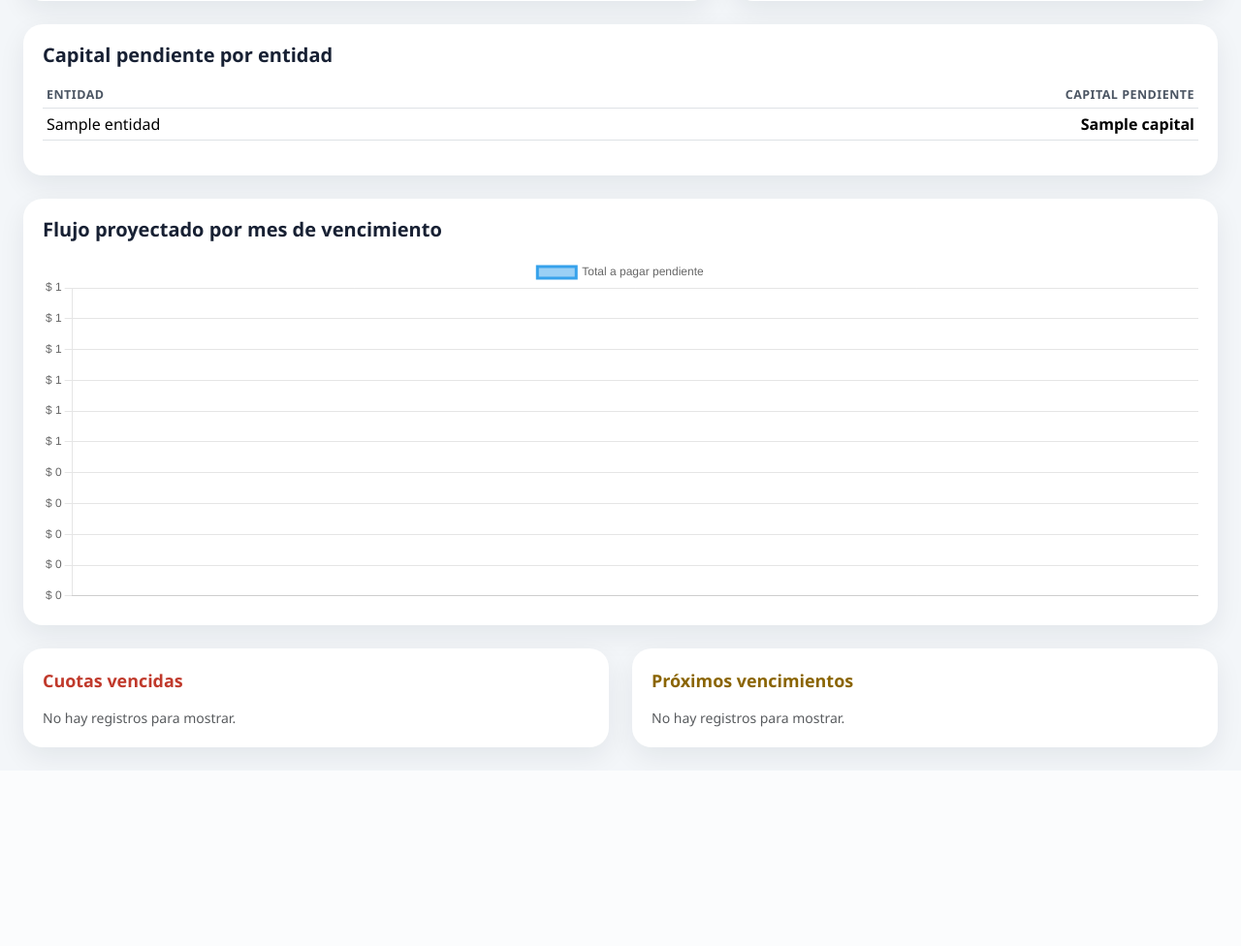
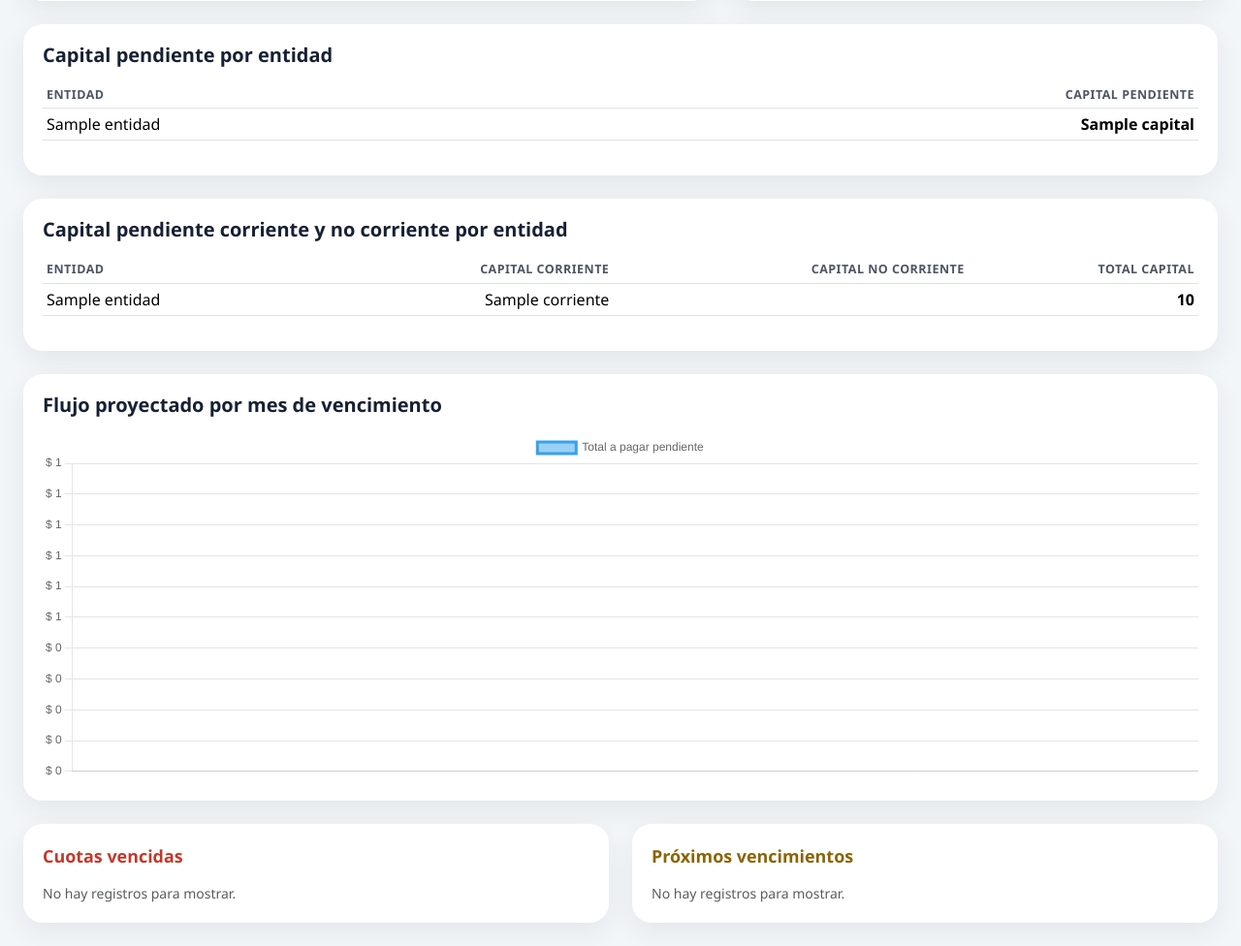
Before and after one commit to Mateo0697-lab/tablero-prestamos, a Flask app: template templates/dashboard.html in a window 1280 px wide. Shown: the part 1064-2040 px from the top of the page at 97% size. Before the commit the page ends 1853 px from the top, so only its background shows below. Run offline with Flask 3, Linux system fonts and the light colour scheme; the template is opened without the code that fills it: most values are stand-ins (such as "Sample title", 1, 10 or a date in 2020).

Commit message:
Add current and non current capital by entity

```diff
--- a/app.py
+++ b/app.py
@@ -520,6 +520,7 @@ def dashboard():
     }
 
     capital_por_entidad = []
+    capital_corriente_no_corriente = []
 
     if not cuotas.empty:
         abiertas = cuotas[
@@ -549,6 +550,34 @@ def dashboard():
             for entidad, capital in capital_entidad.items()
         ]
 
+        fecha_corte_corriente = hoy + pd.DateOffset(months=12)
+
+        abiertas["clasificacion"] = abiertas["fecha_vencimiento"].apply(
+            lambda x: "Corriente" if pd.notna(x) and x <= fecha_corte_corriente else "No corriente"
+        )
+
+        capital_clasificado = (
+            abiertas
+            .groupby(["entidad", "clasificacion"])["capital"]
+            .sum()
+            .unstack(fill_value=0)
+        )
+
+        capital_clasificado["Total"] = capital_clasificado.sum(axis=1)
+        capital_clasificado = capital_clasificado.sort_values("Total", ascending=False)
+
+        for entidad, row in capital_clasificado.iterrows():
+            corriente = row.get("Corriente", 0)
+            no_corriente = row.get("No corriente", 0)
+            total = row.get("Total", 0)
+
+            capital_corriente_no_corriente.append({
+                "entidad": entidad,
+                "corriente": formato_numero(corriente),
+                "no_corriente": formato_numero(no_corriente),
+                "total": formato_numero(total)
+            })
+
         estados = cuotas["estado"].value_counts()
 
         charts["estados_labels"] = estados.index.tolist()
@@ -577,9 +606,9 @@ def dashboard():
         vencidas=vencidas,
         charts=charts,
         capital_por_entidad=capital_por_entidad,
+        capital_corriente_no_corriente=capital_corriente_no_corriente,
         **indicadores
     )
-
 
 @app.route("/cuotas")
 def cuotas():
--- a/templates/dashboard.html
+++ b/templates/dashboard.html
@@ -158,6 +158,38 @@
 <div class="row g-4 mb-4">
   <div class="col-12">
     <div class="panel">
+      <h5>Capital pendiente corriente y no corriente por entidad</h5>
+
+      <div class="table-responsive">
+        <table class="table table-sm align-middle">
+          <thead>
+            <tr>
+              <th>Entidad</th>
+              <th class="text-end">Capital corriente</th>
+              <th class="text-end">Capital no corriente</th>
+              <th class="text-end">Total capital</th>
+            </tr>
+          </thead>
+          <tbody>
+            {% for item in capital_corriente_no_corriente %}
+            <tr>
+              <td>{{ item.entidad }}</td>
+              <td class="text-end">{{ item.corriente }}</td>
+              <td class="text-end">{{ item.no_corriente }}</td>
+              <td class="text-end fw-semibold">{{ item.total }}</td>
+            </tr>
+            {% endfor %}
+          </tbody>
+        </table>
+      </div>
+
+    </div>
+  </div>
+</div>
+
+<div class="row g-4 mb-4">
+  <div class="col-12">
+    <div class="panel">
       <h5>Flujo proyectado por mes de vencimiento</h5>
       <canvas id="meses"></canvas>
     </div>
```
